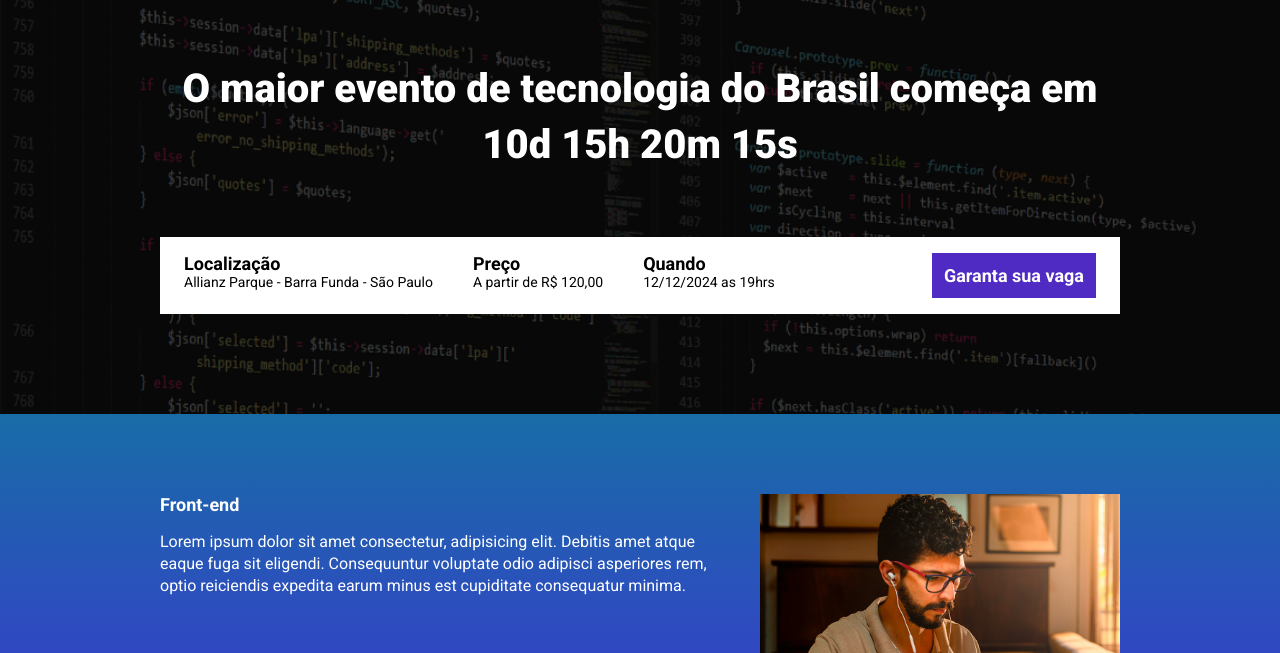
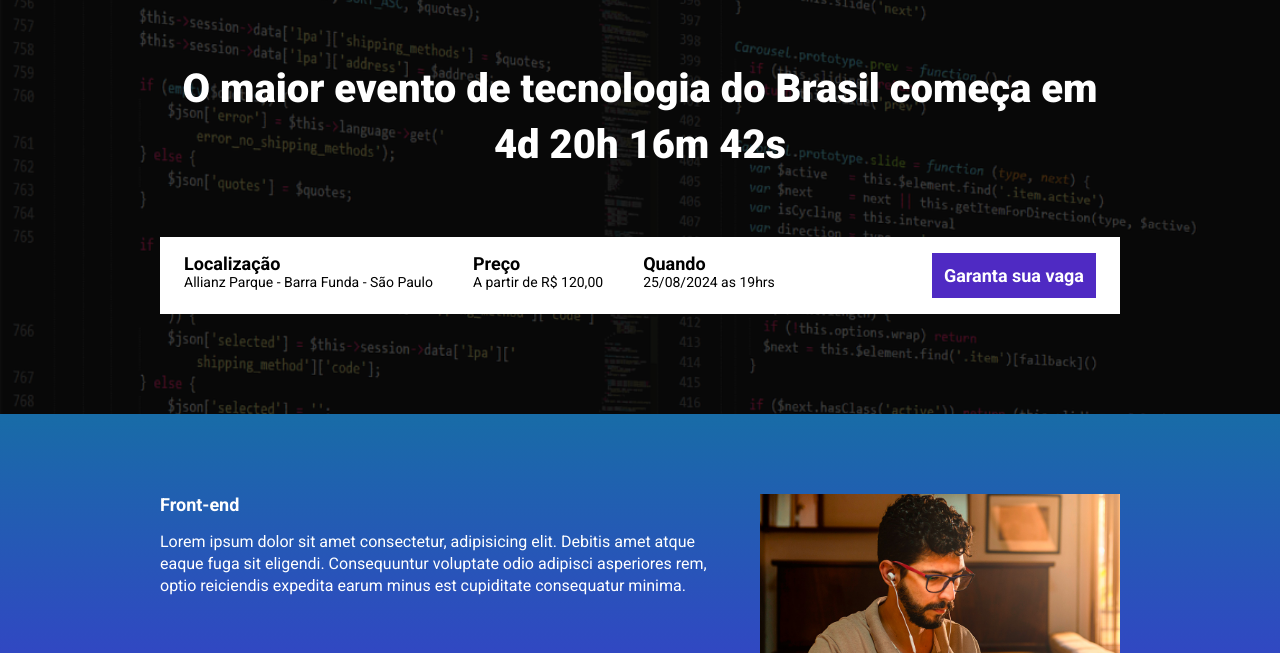
Before and after one commit to EmerichGuilherme/ebac_tech_talks, a website built with Parcel: page src/index.html in a window 1280 px wide. Shown: the part 147-800 px from the top of the page. Built offline with nearby package versions, Linux system fonts and the light colour scheme.

Commit message:
criando a contagem regressiva

```diff
--- a/package.json
+++ b/package.json
@@ -1,9 +1,9 @@
 {
   "name": "launding_page_evento",
   "version": "1.0.0",
-  "main": "index.js",
   "scripts": {
     "dev": "parcel src/index.html src/styles/main.scss src/scripts/main.js",
+    "build":"parcel build src/index.html",
     "test": "echo \"Error: no test specified\" && exit 1"
   },
   "keywords": [],
--- a/src/index.html
+++ b/src/index.html
@@ -14,7 +14,7 @@
     <header class="hero">
         <div class="container">
             <img class="hero__logo" src="./images/ebac_logo.svg" alt="EBAC">
-            <p class="hero__text">O maior evento de tecnologia do Brasil começa em  10d 15h 20m 15s</p>
+            <p class="hero__text">O maior evento de tecnologia do Brasil <span id="contador"></span></p>
         <div class="infos-bar">
             <ul class="infos-bar__infos">
                 <li class="infos-bar__infos__item">
@@ -26,7 +26,7 @@
                     A partir de R$ 120,00
                 </li>
                 <li class="infos-bar__infos__item"><b>Quando</b>
-                    12/12/2024 as 19hrs
+                    25/08/2024 as 19hrs
                 </li>
             </ul>
             <a class="button button--primary" href="#">
@@ -55,7 +55,7 @@
                     Lorem ipsum dolor sit amet consectetur, adipisicing elit. Debitis amet atque eaque fuga sit eligendi. Consequuntur voluptate odio adipisci asperiores rem, optio reiciendis expedita earum minus est cupiditate consequatur minima.
                 </p>
             </div>
-            <img class="event__image" src="./images/frontend.png" alt="Front End">
+            <img class="event__image" src="./images/ui-ux.png" alt="Front End">
         </div>
     </section>
     <section class="event event--data-science">
@@ -66,7 +66,7 @@
                     Lorem ipsum dolor sit amet consectetur, adipisicing elit. Debitis amet atque eaque fuga sit eligendi. Consequuntur voluptate odio adipisci asperiores rem, optio reiciendis expedita earum minus est cupiditate consequatur minima.
                 </p>
             </div>
-            <img class="event__image" src="./images/frontend.png" alt="Front End">
+            <img class="event__image" src="./images/data.png" alt="Front End">
         </div>
     </section>
     <section class="event event--backend event--image-left">
@@ -77,7 +77,7 @@
                     Lorem ipsum dolor sit amet consectetur, adipisicing elit. Debitis amet atque eaque fuga sit eligendi. Consequuntur voluptate odio adipisci asperiores rem, optio reiciendis expedita earum minus est cupiditate consequatur minima.
                 </p>
             </div>
-            <img class="event__image" src="./images/frontend.png" alt="Front End">
+            <img class="event__image" src="./images/backend.png" alt="Front End">
         </div>
     </section>
 
--- a/src/scripts/main.js
+++ b/src/scripts/main.js
@@ -1 +1,27 @@
 AOS.init();
+
+const dataDoEvento = new Date("aug 18, 2024 19:00:00");
+const timeStampDoEvento = dataDoEvento.getTime();
+
+const contaTempo = setInterval(function() {
+    const agora = new Date();
+    const timeStampAtual = agora.getTime();
+
+    const distanciaAteOEvendo = timeStampDoEvento - timeStampAtual;
+
+    const diaEmMs = 1000 * 60 * 60 * 24;
+    const horaEmMs = 1000 * 60 * 60;
+    const minutoEmMs = 1000 * 60;
+
+    const diasAteOEvento = Math.floor(distanciaAteOEvendo / diaEmMs);
+    const horasAteOEvento = Math.floor(distanciaAteOEvendo % diaEmMs / horaEmMs)
+    const minutosAteOEvento = Math.floor(distanciaAteOEvendo % horaEmMs / minutoEmMs);
+    const secundosAteOEvento = Math.floor((distanciaAteOEvendo % minutoEmMs) / 1000)
+
+
+    document.getElementById('contador').innerHTML = ` começa em ${diasAteOEvento}d ${horasAteOEvento}h ${minutosAteOEvento}m ${secundosAteOEvento}s`;
+    if (distanciaAteOEvendo < 0) {
+        clearInterval(contaTempo);
+        document.getElementById('contador').innerHTML = 'Já aconteceu'
+    }
+}, 1000)
```
